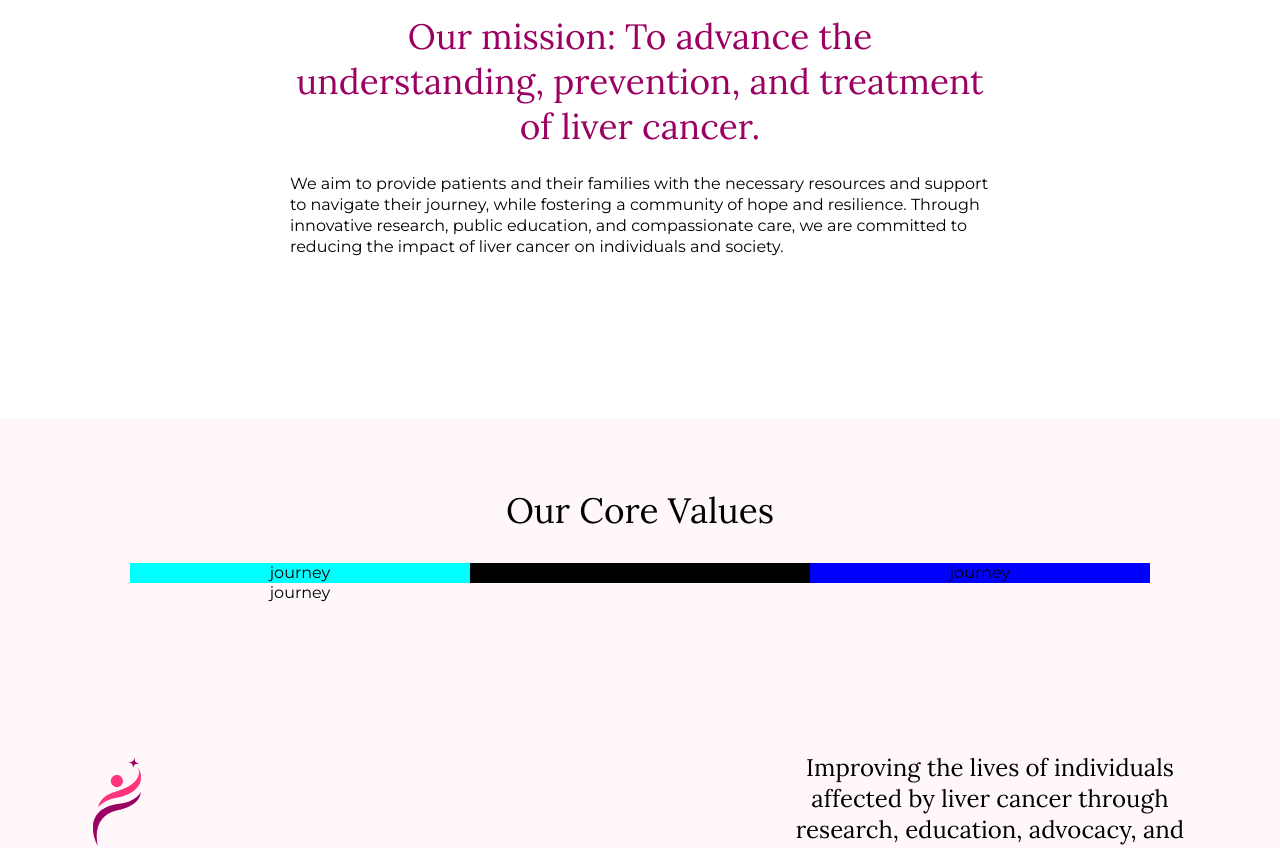
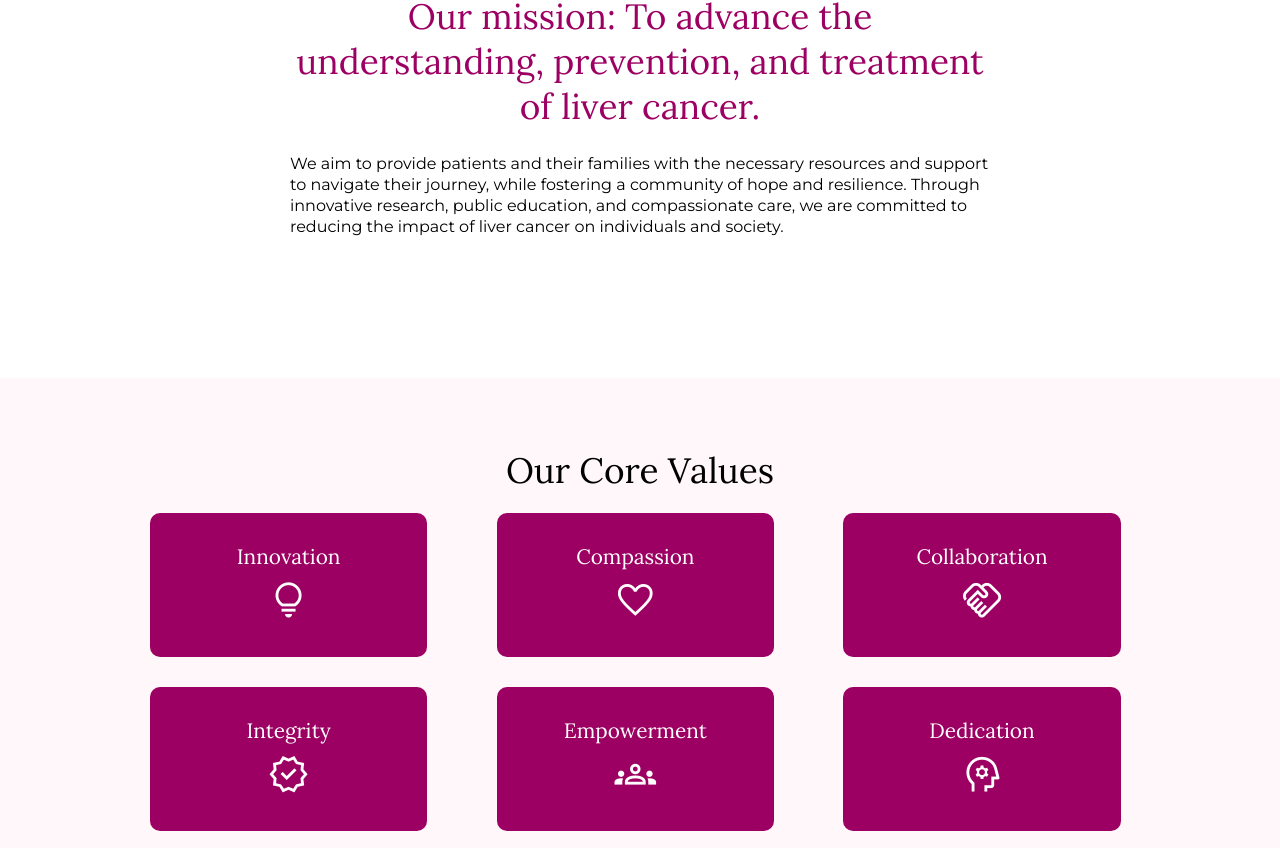
Before and after one commit to PGOpenda/foundation, a SvelteKit app: page /about-us in a window 1280 px wide. Shown: the part 848-1696 px from the top of the page. Built offline with nearby package versions, Linux system fonts and the light colour scheme.

Commit message:
Completion: About Us page

```diff
--- a/src/routes/about-us/+page.svelte
+++ b/src/routes/about-us/+page.svelte
@@ -25,7 +25,6 @@
     <h2>
         Our mission: To advance the understanding, prevention, and treatment of liver cancer.
     </h2>
-
     <p>
         We aim to provide patients and their families with the necessary resources and support to navigate their journey,
         while fostering a community of hope and resilience. Through innovative research, public education, and compassionate care,
@@ -39,20 +38,58 @@
         Our Core Values
     </h2>
     <div class="cards">
-        <div style="background-color: aqua;">
-            <p>journey</p>
+        <div class = 'card'>
+            <h3>
+                Innovation <br>
+                <span class="material-symbols-outlined">
+                lightbulb
+                </span>
+            </h3>
         </div>
 
-        <div style="background-color:black;">
-            <p>journey</p>
+        <div class = 'card'>
+            <h3>
+                Compassion <br>
+                <span class="material-symbols-outlined">
+                    favorite
+                </span>
+            </h3>
         </div>
 
-        <div style="background-color:blue;">
-            <p>journey</p>
+        <div class = 'card'>
+            <h3>
+                Collaboration <br>
+                <span class="material-symbols-outlined">
+                    handshake
+                </span>
+            </h3>
         </div>
 
-        <div>
-            journey
+        <div class = 'card'>
+            <h3>
+                Integrity <br>
+                <span class="material-symbols-outlined">
+                    verified
+                </span>
+            </h3>
+        </div>
+
+        <div class = 'card'>
+             <h3>
+                Empowerment <br>
+                <span class="material-symbols-outlined">
+                    groups
+                </span>
+            </h3>
+        </div>
+
+        <div class = 'card'>
+            <h3>
+                Dedication <br>
+                <span class="material-symbols-outlined">
+                    psychology
+                </span>
+            </h3>
         </div>
     </div>
 </div>
@@ -99,7 +136,7 @@
     }
 
     .about-info p{
-        margin-bottom: 90px;
+        margin-bottom: 70px;
         text-align: left;
     }
 
@@ -116,10 +153,35 @@
     .cards{
         display: grid;
         grid-template-columns: 1fr 1fr 1fr;
+        align-items: center;
         width: 100%;
-        padding: 30px;
+        padding: 20px;
+        margin-left: 30px;
     }
 
+    .card {
+        width: 80%;
+        padding: 30px;
+        margin-bottom: 30px;
+        border-radius: 10px;
+        background-color: #9d0063;
+        color: #fff;
+    }
 
+    .card:hover {
+        background-color: #ff347d;
+        color: black;
+        transition: 500ms;
+    }
+
+    .card h3{
+        font-size: 1.3em;
+        font-weight: 400;
+    }
+
+    .card span{
+        margin-top: 10px;
+        font-size: 2em;
+    }
 
 </style>
```
